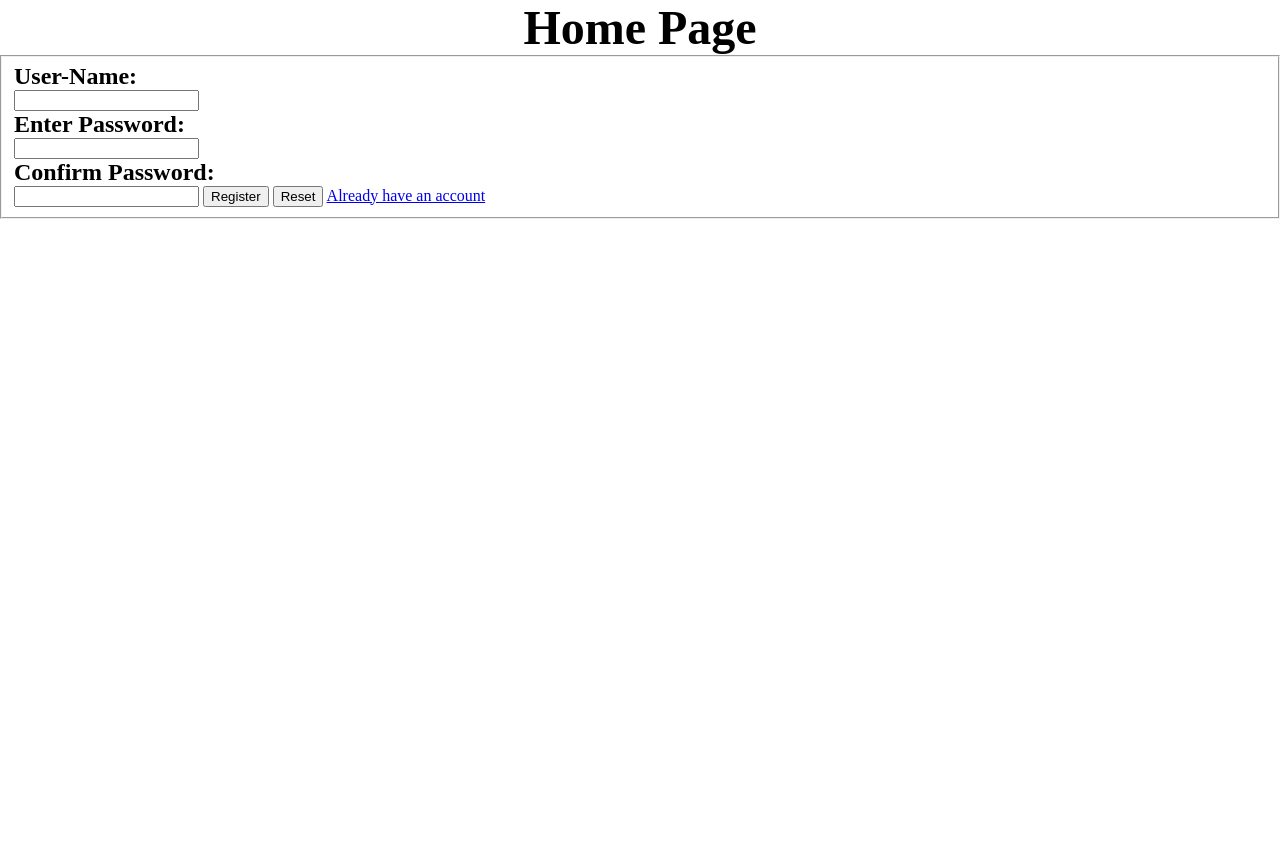
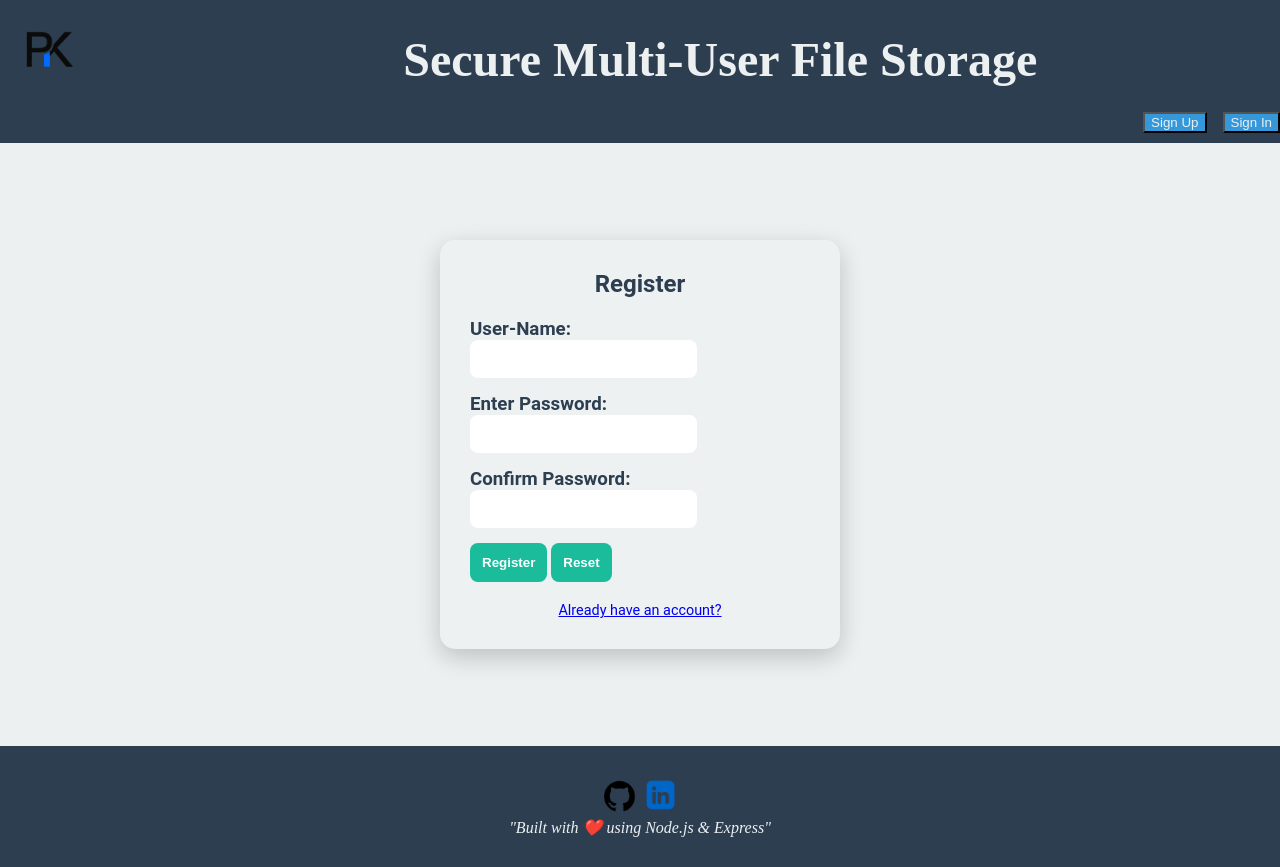
Before and after one commit to P-Kumar-18/multiuser-file-safe, a website: page public/register.html in a window 1280 px wide. Before the commit the page ends 800 px from the top, so only its background shows below. Drawn offline with Linux system fonts and the light colour scheme.

Commit message:
v1.0: styled static UI ready for initial push

```diff
--- /dev/null
+++ b/public/css/styles.css
@@ -0,0 +1,179 @@
+* {
+	box-sizing: border-box;
+	margin: 0;
+}
+
+.wrapper {
+	display: flex;
+	flex-direction: column;
+	min-height: 100vh;
+}
+
+header {
+	font-size: 24px;
+	font-weight: 750;
+}
+
+.main-header {
+	background-color: #2C3E50;
+	color: #ECF0F1;
+}
+
+.logo {
+	display: flex;
+}
+
+#logo {
+	width: 8%;
+	height: 8%;
+}
+#svg {
+	width: 10%;
+	height: 12%;
+	margin-top: 1rem;
+}
+
+.header {
+	margin-left: 23.5%;
+	margin-top: 2rem;
+}
+
+#dashboardHeader {
+	margin-left: 32%;
+	margin-top: 2rem;
+}
+
+.titleBar {
+	display: flex;
+	justify-content: flex-end;
+	gap: 1rem;
+	margin: 10px 0px;
+}
+
+.btn {
+	background-color: #3498DB;
+	color: #ECF0F1;
+	cursor: pointer;
+}
+
+.btn:hover {
+	background-color: #2980B9;
+	transform: scale(1.1);
+	transition: transform 0.3s ease;
+}
+
+main{
+	flex: 1;
+	padding: 1rem;
+	background-color: #ECF0F1;
+	color: #2C3E50;
+	font-family: 'Roboto', sans-serif;
+	padding: 2rem;
+}
+
+.heading {
+	text-align: center;
+	margin-bottom: 1rem;
+}
+
+.container h2 {
+	font-size: 2rem;
+}
+
+.features {
+	margin-top: 2rem;
+}
+
+.about, .feature {
+	margin-top: 1.5rem;
+	margin-left: 3rem;
+}
+
+#list-with-img, .formAndList {
+	display: flex;
+	flex-direction: rows;
+	gap: 50%;
+}
+
+#listOfFiles {
+	margin-left: 50px;
+	padding: 30px;
+	border: 2px solid;
+	border-radius: 15px;
+	box-shadow: 0 8px 24px rgba(0,0,0,0.2);
+	color: #2C3E50;
+	font-size: 25px;
+	text-align: center;
+}
+
+.addingFiles {
+	display: none;
+	opacity: 0;
+	transition: all 1s ease;
+}
+
+.auth-container, .addingFiles {
+	max-width: 400px;
+	margin: 65px auto;
+	padding: 30px;
+	background: #ffffff10;
+	border-radius: 15px;
+	box-shadow: 0 8px 24px rgba(0,0,0,0.2);
+	color: #2C3E50;
+	text-align: center;
+}
+
+.auth-container h2, .addingFiles h2 {
+	margin-bottom: 20px;
+}
+
+.auth-container form, .addingFiles form {
+	display: flex;
+	flex-direction: column;
+	gap: 15px;
+}
+
+.auth-container label, .addingFiles label {
+	text-align: left;
+	font-weight: bold;
+}
+
+.auth-container input, .addingFiles input {
+	padding: 10px;
+	border: none;
+	border-radius: 8px;
+	font-size: 1rem;
+}
+
+.auth-container button, .addingFiles button {
+	padding: 12px;
+	background: #1ABC9C;
+	color: white;
+	font-weight: bold;
+	border: none;
+	border-radius: 8px;
+	cursor: pointer;
+	transition: background 0.3s;
+}
+
+.auth-container button:hover, .addingFiles button:hover {
+	background: #16a085;
+}
+
+.switch-link {
+	margin-top: 20px;
+	font-size: 0.9rem;
+}
+
+
+footer {
+	background-color: #2C3E50;
+	color: #ECF0F1;
+	padding: 30px 20px;
+	text-align: center;
+}
+
+.footer-link {
+	width: 3%;
+	height: 3%;
+}
--- a/public/script.js
+++ b/public/js/script.js
@@ -6,7 +6,7 @@ document.addEventListener('DOMContentLoaded', () => {
 		const header = document.querySelector('#dashboardHeader');
 		const addFile = document.querySelector('#addFile');
 		const closeForm = document.querySelector('#closeForm');
-		const addFileForm = document.querySelector('#addNewFiles');
+		const addFileForm = document.querySelector('.addingFiles');
 		const logoutBtn = document.querySelector('#logout');
 		const listOfFiles = document.querySelector('#listOfFiles');
 
--- a/public/register.html
+++ b/public/register.html
@@ -2,35 +2,52 @@
 	<head>
 		<title>Register Page</title>
 		<meta name="viewport" content="width=device-width, initial-scale=1.0">
-		<link rel="stylesheet" href="styles.css">
+		<link rel="stylesheet" href="/css/styles.css">
 	</head>
 	<body>
-		<header>
-			<h1>Home Page</h1>
+		<div class="wrapper">
+			<header class="main-header">
+				<div class="logo">
+					<img id="logo" src="/views/logo-use.png">
+					<h1 class="header">Secure Multi-User File Storage</h1>
+				</div>
+				<div class="titleBar">
+					<a href="/register"><button id="signup" class="btn">Sign Up</button></a>
+					<a href="/login"><button id="signin" class="btn">Sign In</button></a>
+				</div>
 			</header>
 			<main>
+				<div class="auth-container">
+					<h2>Register</h2>
 					<form id="registerForm" action="/register" method="POST">
-				<fieldset>
 						<label for="userName">
-						<h2>User-Name:</h2>
+							<h3>User-Name:</h3>
 							<input required id="userName_register" type="text" name="userName">
 						</label>
 						<label for="password1">
-						<h2>Enter Password:</h2>
+							<h3>Enter Password:</h3>
 							<input required id="password1_register" type="password" maxlength="8" name="password_1">
 						</label>
 						<label for="password2">
-						<h2>Confirm Password:</h2>
+							<h3>Confirm Password:</h3>
 							<input required id="password2_register" type="password" maxlength="8" name="password_2">
 						</label>
 						<label>
 							<button type="submit">Register</button>
 							<button type="reset">Reset</button>
 						</label>
-					<a href="/login">Already have an account</a>
-				</fieldset>
 					</form>
+					<p class="switch-link"><a href="/login">Already have an account?</a></p>
+				</div>
 			</main>
-		<script src="script.js"></script>
+			<footer>
+				<div class="footerLinks">
+					<a href="https://github.com/P-Kumar-18/multiuser-file-safe"><img class="footer-link" src="/views/github.png"></a>
+					<a href="https://www.linkedin.com/in/priyanshkumar18/"><img class="footer-link" src="/views/linkedin.png"></a>
+				</div>
+				<p><em>"Built with ❤️ using Node.js & Express"</em></p>
+			</footer>
+			<script src="/js/script.js"></script>
+		</div>
 	</body>
 </html>
--- a/public/styles.css
+++ /dev/null
@@ -1,23 +0,0 @@
-* {
-	box-sizing: border-box;
-	margin: 0;
-}
-
-header {
-	text-align: center;
-	font-size: 24px;
-	font-weight: 750;
-}
-
-.titleBar {
-	display: flex;
-	justify-content: flex-end;
-	gap: 1rem;
-	margin: 10px 30px;
-}
-
-#addNewFiles {
-	display: none;
-	opacity: 0;
-	transition: all 1s ease;
-}
--- a/server.js
+++ b/server.js
@@ -119,7 +119,7 @@ app.post('/register', (req ,res) => {
 	const users = loadingUsers();
 
 	if (users.find(user => user.username === newUser.username)) {
-		return res.send(`Name ${newUser.username} is already taken.`);
+		return res.send(`Username: ${newUser.username} is already taken.`);
 	}
 
 	users.push(newUser);
@@ -153,7 +153,8 @@ app.post('/login', (req, res) => {
 		console.log(`Logged in as: ${req.session.username}`)
 		res.redirect('/dashboard');
 	} else {
-		res.send(`Username and Password do not match.`);
+		res.redirect('/login');
+		alert(`Username or Password do not match.`);
 	}
 });
 
```
Also changed, not shown: public/dashboard.html (+24 -8 lines), public/home.html (+55 -11 lines), public/login.html (+26 -9 lines), public/views/PrivateFiles.svg (added), public/views/github.png (added), public/views/linkedin.png (added), public/views/logo-use.png (added). Lines whose indentation alone changed are shown as unchanged.
